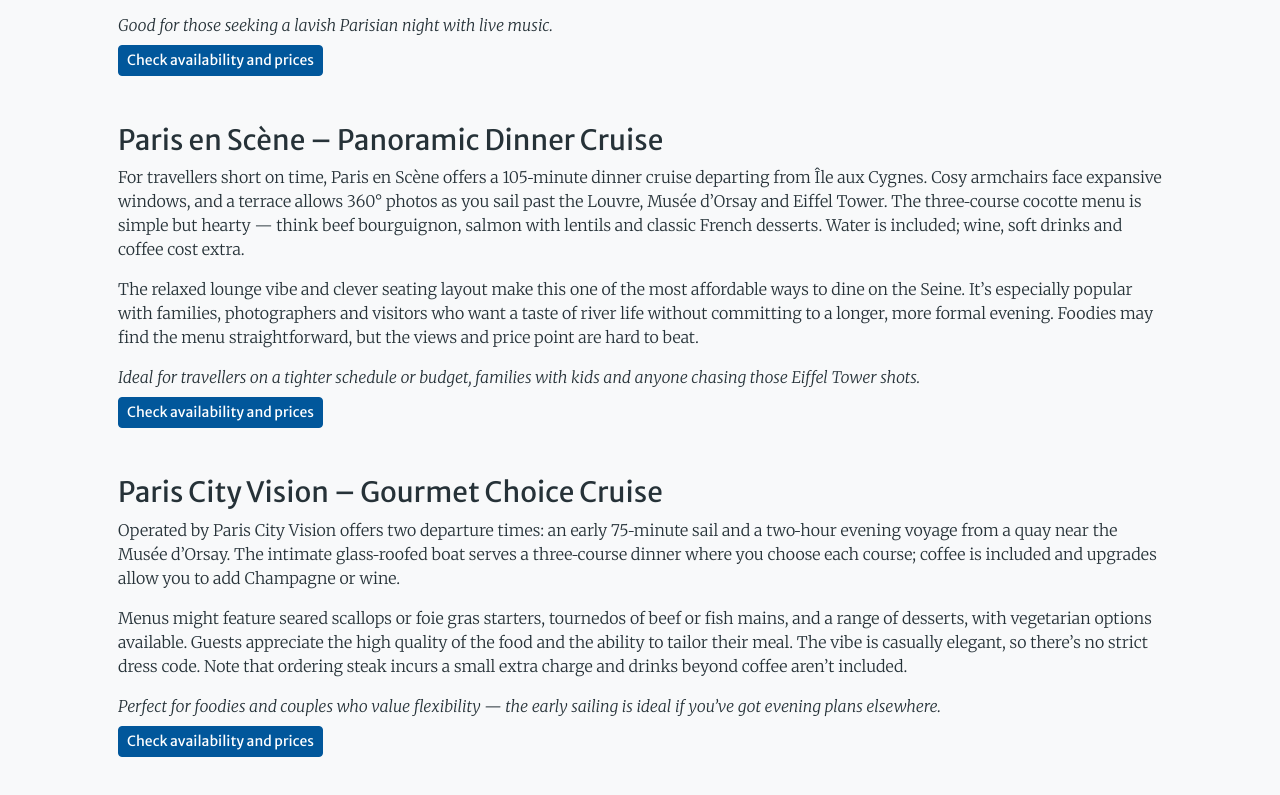
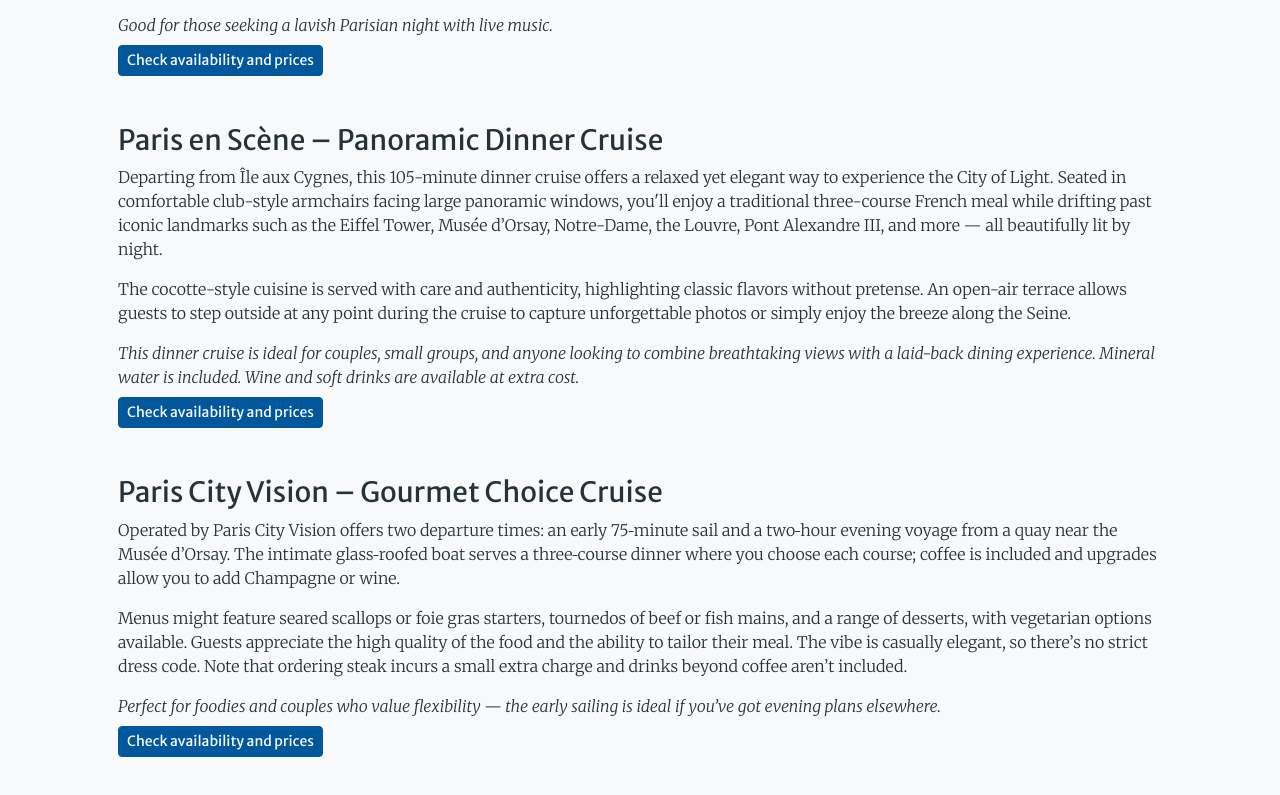
Before and after one commit to Elitedomainsx/seine-travel, a plain HTML site: page river-cruise-paris-dinner.html in a window 1280 px wide. Shown: the part 3534-4329 px from the top of the page. Drawn offline with nearby package versions, Linux system fonts and the light colour scheme; some packages are replaced by stand-ins of ours; a script that the page names is missing.

Commit message:
Update river-cruise-paris-dinner.html

```diff
--- a/river-cruise-paris-dinner.html
+++ b/river-cruise-paris-dinner.html
@@ -190,9 +190,9 @@
                 <!-- Paris en Scène -->
                 <div class="mb-5">
                     <h3 class="text-dark">Paris en Scène – Panoramic Dinner Cruise</h3>
-                    <p class="text-dark">For travellers short on time, Paris&nbsp;en&nbsp;Scène offers a 105‑minute dinner cruise departing from Île&nbsp;aux&nbsp;Cygnes. Cosy armchairs face expansive windows, and a terrace allows 360° photos as you sail past the Louvre, Musée&nbsp;d’Orsay and Eiffel&nbsp;Tower. The three‑course cocotte menu is simple but hearty — think beef bourguignon, salmon with lentils and classic French desserts. Water is included; wine, soft drinks and coffee cost extra.</p>
-                    <p class="text-dark">The relaxed lounge vibe and clever seating layout make this one of the most affordable ways to dine on the Seine. It’s especially popular with families, photographers and visitors who want a taste of river life without committing to a longer, more formal evening. Foodies may find the menu straightforward, but the views and price point are hard to beat.</p>
-                    <p class="text-dark mb-2"><em>Ideal for travellers on a tighter schedule or budget, families with kids and anyone chasing those Eiffel&nbsp;Tower shots.</em></p>
+                    <p class="text-dark">Departing from Île aux Cygnes, this 105-minute dinner cruise offers a relaxed yet elegant way to experience the City of Light. Seated in comfortable club-style armchairs facing large panoramic windows, you'll enjoy a traditional three-course French meal while drifting past iconic landmarks such as the Eiffel Tower, Musée d’Orsay, Notre-Dame, the Louvre, Pont Alexandre III, and more — all beautifully lit by night.</p>
+                    <p class="text-dark">The cocotte-style cuisine is served with care and authenticity, highlighting classic flavors without pretense. An open-air terrace allows guests to step outside at any point during the cruise to capture unforgettable photos or simply enjoy the breeze along the Seine.</p>
+                    <p class="text-dark mb-2"><em>This dinner cruise is ideal for couples, small groups, and anyone looking to combine breathtaking views with a laid-back dining experience. Mineral water is included. Wine and soft drinks are available at extra cost.</em></p>
                     <p><a href="https://www.getyourguide.com/paris-l16/paris-dinner-cruise-t179570/?partner_id=X3LLOUG&utm_medium=online_publisher" target="_blank" rel="sponsored" class="btn btn-sm btn-primary">Check availability and prices</a></p>
                 </div>
                 <!-- Paris Seine La Marina -->
```
